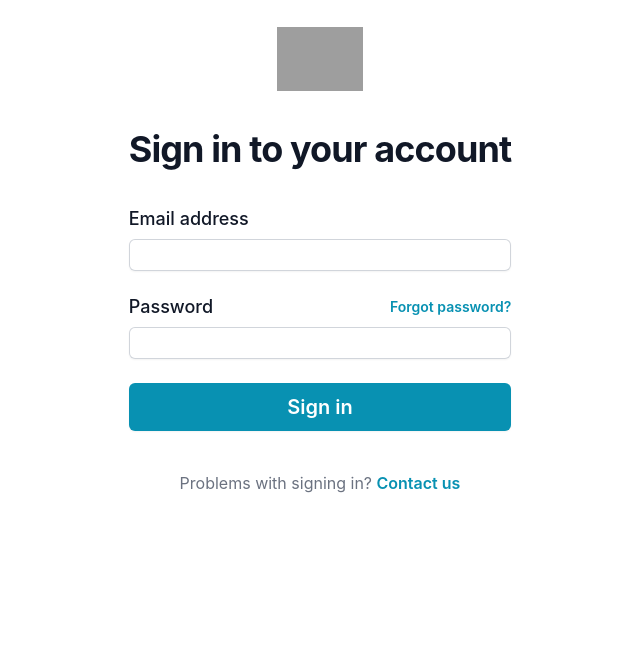
After one commit to DoctorKaufman/DBWebApp, a Flask app: page /login in a window 1280 px wide. The commit adds this page. Shown: the part 133-800 px from the top of the page, without its empty margins (320-960 px from the left). Run offline with Flask 3, Linux system fonts and the light colour scheme; style sheets or scripts are compiled from the project's sources; some libraries are stand-ins or nearby versions; grey boxes are pictures that could not be loaded.

Commit message:
login lemplates + routing through views

```diff
--- a/app/templates/_header.html
+++ b/app/templates/_header.html
@@ -13,16 +13,35 @@
     <div class="hidden w-full md:block md:w-auto" id="navbar-solid-bg">
       <ul class="flex flex-col text-2xl font-medium mt-4 rounded-lg bg-gray-50 md:space-x-12 rtl:space-x-reverse md:flex-row md:mt-0 md:border-0 md:bg-transparent dark:bg-gray-800 md:dark:bg-transparent dark:border-gray-700">
         <li>
-          <a href="#" class="block py-2 px-3 md:p-0 text-gray-900 rounded hover:bg-gray-100 md:hover:bg-transparent md:border-0 md:hover:text-cyan-600 dark:text-white md:dark:hover:text-blue-500 dark:hover:bg-gray-700 dark:hover:text-white md:dark:hover:bg-transparent" aria-current="page">Home</a>
+          <a href="{{ url_for('main.home') }}" class="block py-2 px-3 md:p-0 text-gray-900 rounded
+           hover:bg-gray-100 md:hover:bg-transparent md:border-0 md:hover:text-cyan-600 dark:text-white
+            md:dark:hover:text-blue-500 dark:hover:bg-gray-700 dark:hover:text-white md:dark:hover:bg-transparent"
+             aria-current="page">
+            Home
+          </a>
         </li>
         <li>
-          <a href="#" class="block py-2 px-3 md:p-0 text-gray-900 rounded hover:bg-gray-100 md:hover:bg-transparent md:border-0 md:hover:text-cyan-600 dark:text-white md:dark:hover:text-blue-500 dark:hover:bg-gray-700 dark:hover:text-white md:dark:hover:bg-transparent">Pricing</a>
+          <a href="#" class="block py-2 px-3 md:p-0 text-gray-900 rounded hover:bg-gray-100
+          md:hover:bg-transparent md:border-0 md:hover:text-cyan-600 dark:text-white md:dark:hover:text-blue-500
+          dark:hover:bg-gray-700 dark:hover:text-white md:dark:hover:bg-transparent">
+            Pricing
+          </a>
         </li>
         <li>
-          <a href="#" class="block py-2 px-3 md:p-0 text-gray-900 rounded hover:bg-gray-100 md:hover:bg-transparent md:border-0 md:hover:text-cyan-600 dark:text-white md:dark:hover:text-blue-500 dark:hover:bg-gray-700 dark:hover:text-white md:dark:hover:bg-transparent">Contact</a>
+          <a href="#" class="block py-2 px-3 md:p-0 text-gray-900 rounded hover:bg-gray-100
+          md:hover:bg-transparent md:border-0 md:hover:text-cyan-600 dark:text-white
+          md:dark:hover:text-blue-500 dark:hover:bg-gray-700 dark:hover:text-white
+          md:dark:hover:bg-transparent">
+           Contact
+          </a>
         </li>
         <li>
-          <a href="#" class="block py-2 px-3 ml-12 md:p-0 text-gray-900 rounded hover:bg-gray-100 md:hover:bg-transparent md:border-0 md:hover:text-cyan-600 dark:text-white md:dark:hover:text-blue-500 dark:hover:bg-gray-700 dark:hover:text-white md:dark:hover:bg-transparent">Log in</a>
+          <a href="{{ url_for('main.login') }}" class="block py-2 px-3 ml-12 md:p-0 text-gray-900 rounded hover:bg-gray-100
+          md:hover:bg-transparent md:border-0 md:hover:text-cyan-600 dark:text-white
+          md:dark:hover:text-blue-500 dark:hover:bg-gray-700 dark:hover:text-white
+          md:dark:hover:bg-transparent">
+            Log in
+          </a>
         </li>
       </ul>
     </div>
--- /dev/null
+++ b/app/templates/_login_form.html
@@ -0,0 +1,43 @@
+<div class="flex flex-col self-center justify-center px-6 py-12 lg:px-8">
+  <div class="sm:mx-auto w-3xl sm:w-full sm:max-w-sm">
+    <img class="mx-auto h-16 w-auto" src="https://i.ibb.co/F6MdYJp/zlagoda-logo.png" alt="Your Company">
+    <h2 class="mt-10 text-center text-4xl font-bold leading-9 tracking-tight text-gray-900">Sign in to your account</h2>
+  </div>
+
+  <div class="mt-10 sm:mx-auto w-3xl sm:w-full sm:max-w-sm">
+    <form class="space-y-6" action="#" method="POST">
+      <div>
+        <label for="email" class="block text-lg font-medium leading-6 text-gray-900">Email address</label>
+        <div class="mt-2">
+          <input id="email" name="email" type="email" autocomplete="email" required class="block w-full rounded-md border-0 text-xl py-1.5 text-gray-900 shadow-sm ring-1 ring-inset ring-gray-300 placeholder:text-gray-400 focus:ring-2 focus:ring-inset focus:ring-cyan-600 sm:text-sm sm:leading-6">
+        </div>
+      </div>
+
+      <div>
+        <div class="flex items-center justify-between">
+          <label for="password" class="block text-lg font-medium leading-6 text-gray-900">Password</label>
+          <div class="text-sm">
+            <a href="#" class="font-semibold text-cyan-600 hover:text-sky-600">Forgot password?</a>
+          </div>
+        </div>
+        <div class="mt-2">
+          <input id="password" name="password" type="password" autocomplete="current-password" required class="block w-full rounded-md border-0 text-xl py-1.5 text-gray-900 shadow-sm ring-1 ring-inset ring-gray-300 placeholder:text-gray-400 focus:ring-2 focus:ring-inset focus:ring-cyan-600 sm:text-sm sm:leading-6">
+        </div>
+      </div>
+
+      <div>
+        <button type="SignIn" class="flex w-full h-12 justify-center items-center rounded-md  px-3 py-1.5
+        bg-cyan-600 text-xl font-semibold text-white shadow-sm hover:bg-sky-600
+        focus-visible:outline focus-visible:outline-2 focus-visible:outline-offset-2
+        focus-visible:outline-sky-400">
+         Sign in
+        </button>
+      </div>
+    </form>
+
+    <p class="mt-10 text-center text-base text-gray-500">
+      Problems with signing in?
+      <a href="#" class="font-semibold leading-6 text-cyan-600 hover:text-sky-600">Contact us</a>
+    </p>
+  </div>
+</div>
--- /dev/null
+++ b/app/templates/login.html
@@ -0,0 +1,17 @@
+<!DOCTYPE html>
+<html lang="en" class="h-full bg-white">
+<head>
+    <meta charset="UTF-8">
+    <meta name="viewport" content="width=device-width, initial-scale=1.0">
+    <link rel="stylesheet"  href="{{ url_for('static', filename='css/dist/styles.css') }}">
+    <link href="https://cdnjs.cloudflare.com/ajax/libs/flowbite/2.3.0/flowbite.min.css" rel="stylesheet" />
+    <title>Home Page</title>
+</head>
+<body class="flex flex-col h-full">
+    {% include '_header.html' %}
+
+    {% include '_login_form.html' %}
+
+    <script src="https://cdnjs.cloudflare.com/ajax/libs/flowbite/2.3.0/flowbite.min.js"></script>
+</body>
+</html>
--- a/app/views/main.py
+++ b/app/views/main.py
@@ -6,3 +6,8 @@ main = Blueprint('main', __name__)
 def home():
     user = {'username': 'John Doe'}  # Data to be passed to the template
     return render_template('home.html', user=user)
+
+@main.route('/login')
+def login():
+    user = {'username': 'John Doe'}
+    return render_template('login.html', user=user)
--- a/package.json
+++ b/package.json
@@ -11,6 +11,7 @@
   "author": "",
   "license": "ISC",
   "dependencies": {
+    "@tailwindcss/forms": "^0.5.7",
     "autoprefixer": "^10.4.17",
     "flowbite": "^2.3.0",
     "postcss": "^8.4.35"
--- a/tailwind.config.js
+++ b/tailwind.config.js
@@ -9,6 +9,7 @@ module.exports = {
     extend: {},
   },
   plugins: [
-    require('flowbite/plugin')
+    require('flowbite/plugin'),
+    require('@tailwindcss/forms'),
   ],
 }
```
